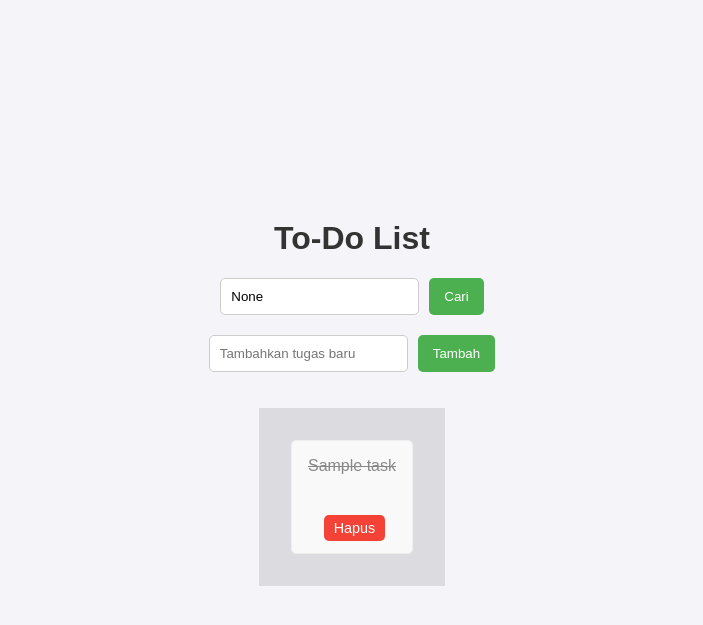
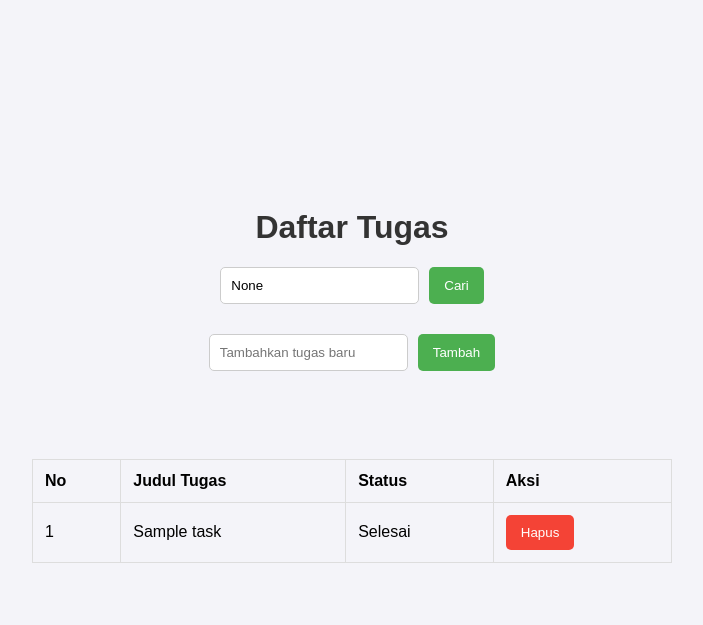
Before and after one commit to fadelfitrah/Django-jing, a Django app: page / in a window 1280 px wide. Shown: the top 625 px of the page, without its empty margins (288-991 px from the left). Run offline with Django 4.2, Linux system fonts and the light colour scheme; tables that the repository leaves empty hold one stand-in row (values such as "Sample post").

Commit message:
Perubahan UI

```diff
--- a/myTugas/urls.py
+++ b/myTugas/urls.py
@@ -19,8 +19,7 @@
 from tasks import views
 
 urlpatterns = [
-    path('admin/', admin.site.urls),
     path('', views.index, name='index'),
-    path('complete/<int:task_id>/', views.complete_task, name='complete_task'),
+    path('edit/<int:task_id>/', views.edit_task, name='edit_task'),
     path('delete/<int:task_id>/', views.delete_task, name='delete_task'),
 ]
--- a/tasks/static/css/style.css
+++ b/tasks/static/css/style.css
@@ -25,6 +25,27 @@
     padding: 1rem;
     text-decoration: none;
     border-radius: .5rem;
+}
+
+table {
+    width: 50%;
+    border-collapse: collapse;
+    margin: 50px 0;
+    font-family: Arial, sans-serif;
+    text-align: left;
+}
+
+table tr th, table tr td {
+    padding: 12px;
+    border: 1px solid #ddd;
+}
+
+table tr:nth-child(even) {
+    background-color: #f2f2f2;
+}
+
+table tr:hover {
+    background-color: #f5f5f5;
 }
 
 h1 {
@@ -120,14 +141,10 @@
     margin-left: 5px;
 }
 
-.actions .btn-complete {
+.action .edit-btn {
     background: #2196F3;
 }
 
-.actions .btn-delete {
+.action .delete-btn {
     background: #f44336;
 }
-
-.actions a:hover {
-    opacity: 0.8;
-}
--- a/tasks/templates/tasks/index.html
+++ b/tasks/templates/tasks/index.html
@@ -7,38 +7,79 @@
     <meta name="viewport" content="width=device-width, initial-scale=1.0">
     <title>To-Do List</title>
     <link rel="stylesheet" href="{% static 'css/style.css' %}">
+    <style>
+        table {
+            width: 50%;
+            border-collapse: collapse;
+            margin: 50px 0;
+            font-family: Arial, sans-serif;
+            text-align: left;
+        }
+        table tr th, table tr td {
+            padding: 12px;
+            border: 1px solid #ddd;
+        }
+        table tr:nth-child(even) {
+            background-color: #f2f2f2;
+        }
+        table tr:hover {
+            background-color: #f5f5f5;
+        }
+    </style>
 </head>
 <body>
-    <h1>To-Do List</h1>
+    <h1>Daftar Tugas</h1>
+
     <!-- Form Pencarian -->
-    <form method="GET" action="." class="search-form">
+    <form method="GET" action="{% url 'index' %}">
         <input type="text" name="search" placeholder="Cari tugas..." value="{{ search_query }}">
         <button type="submit">Cari</button>
-        {% if search_query %}
-            <a href="." class="clear-search">Hapus Pencarian</a>
-        {% endif %}
     </form>
 
-    <form method="POST">
+    <!-- Form Tambah Tugas -->
+    <form method="POST" style="margin-top: 10px;">
         {% csrf_token %}
         <input type="text" name="title" placeholder="Tambahkan tugas baru" required>
         <button type="submit">Tambah</button>
     </form>
 
-    <ul>
-        {% for task in tasks %}
-            <li class="{% if task.completed %}completed{% endif %}">
-                <span>{{ task.title }}</span>
-                <div class="actions">
+    <br>
+
+    <!-- Tabel Daftar Tugas -->
+    <table>
+        <thead>
+            <tr>
+                <th>No</th>
+                <th>Judul Tugas</th>
+                <th>Status</th>
+                <th>Aksi</th>
+            </tr>
+        </thead>
+        <tbody>
+            {% for task in tasks %}
+            <tr>
+                <td>{{ forloop.counter }}</td>
+                <td>{{ task.title }}</td>
+                <td>{{ task.completed|yesno:"Selesai,Belum Selesai" }}</td>
+                <td class="action">
                     {% if not task.completed %}
-                        <a href="{% url 'complete_task' task.id %}" class="btn-complete">Selesai</a>
+                    <form method="POST" action="{% url 'edit_task' task.id %}" style="display:inline;">
+                        {% csrf_token %}
+                        <button type="submit" class="edit-btn">Selesai</button>
+                    </form>
                     {% endif %}
-                    <a href="{% url 'delete_task' task.id %}" class="btn-delete">Hapus</a>
-                </div>
-            </li>
-        {% empty %}
-            <li>Tidak ada tugas ditemukan.</li>
-        {% endfor %}
-    </ul>
+                    <form method="POST" action="{% url 'delete_task' task.id %}" style="display:inline;">
+                        {% csrf_token %}
+                        <button type="submit" class="delete-btn" onclick="return confirm('Hapus tugas ini?');">Hapus</button>
+                    </form>
+                </td>
+            </tr>
+            {% empty %}
+            <tr>
+                <td colspan="4">Tidak ada tugas yang ditemukan.</td>
+            </tr>
+            {% endfor %}
+        </tbody>
+    </table>
 </body>
 </html>
--- a/tasks/views.py
+++ b/tasks/views.py
@@ -1,30 +1,30 @@
-from django.shortcuts import render, redirect
+from django.shortcuts import render, redirect, get_object_or_404
 from .models import Task
 
 def index(request):
     query = request.GET.get('search')
-    if query :
+    if query:
         tasks = Task.objects.filter(title__icontains=query)
-    else :
+    else:
         tasks = Task.objects.all()
 
-    # Cek jika request adalah POST untuk menambah tugas baru
     if request.method == 'POST':
         title = request.POST.get('title')
-        if title:  # Pastikan title tidak kosong
+        if title:
             Task.objects.create(title=title)
-            return redirect('index')  # Redirect ke halaman index
+            return redirect('index')
 
     return render(request, 'tasks/index.html', {'tasks': tasks, 'search_query': query})
 
-# Membuat fungsi complate tsak untuk melakukan perubahan pada UI index
-def complete_task(request, task_id):
-    task = Task.objects.get(id=task_id)
-    task.completed = True
-    task.save()
-    return redirect('index')
+def edit_task(request, task_id):
+    task = get_object_or_404(Task, id=task_id)
+    if request.method == 'POST':
+        task.completed = not task.completed  # Toggle status
+        task.save()
+        return redirect('index')
 
 def delete_task(request, task_id):
-    task = Task.objects.get(id=task_id)
-    task.delete()
-    return redirect('index')
+    task = get_object_or_404(Task, id=task_id)
+    if request.method == 'POST':
+        task.delete()
+        return redirect('index')
```
Also changed, not shown: db.sqlite3.
